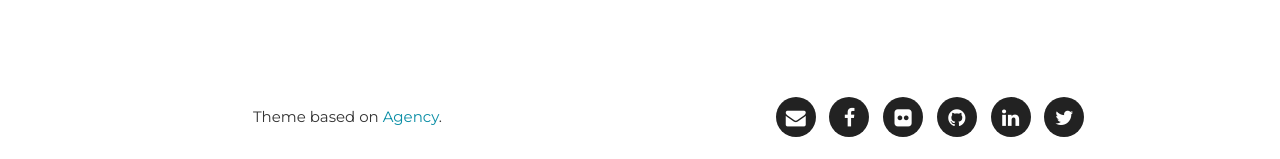
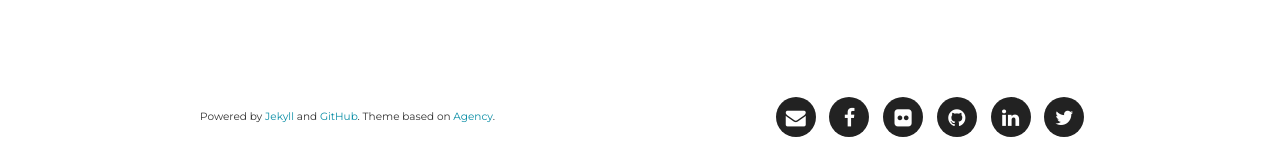
Before and after one commit to vittau/vittau.github.io, a Jekyll site: the page built from index.html, in a window 1280 px wide and 1400 px high, scrolled down 2232 px. Shown: the part 1238-1397 px from the top of the window. Built offline with Jekyll 4.4.1, drawn with Linux system fonts in a browser that asks for light colours; some web fonts are replaced.

Commit message:
Footer updated

```diff
--- a/_includes/css/agency.css
+++ b/_includes/css/agency.css
@@ -723,6 +723,7 @@
 footer span.themeurl {
     text-transform: uppercase;
     text-transform: none;
+    font-size: 0.7em;
     font-family: Montserrat,"Helvetica Neue",Helvetica,Arial,sans-serif;
     line-height: 40px;
 }
--- a/_includes/footer.html
+++ b/_includes/footer.html
@@ -2,7 +2,7 @@
         <div class="container">
             <div class="row">
                 <div class="col-md-6">
-                    <span class="themeurl">Theme based on <a href="http://y7kim.github.io/agency-jekyll-theme/" target="_blank">Agency</a>.</span>
+                    <span class="themeurl">Powered by <a href="https://jekyllrb.com/">Jekyll</a> and <a href="https://pages.github.com/">GitHub</a>. Theme based on <a href="http://y7kim.github.io/agency-jekyll-theme/" target="_blank">Agency</a>.</span>
                 </div>
                 <div class="col-md-6">
                     <ul class="list-inline social-buttons">
```
